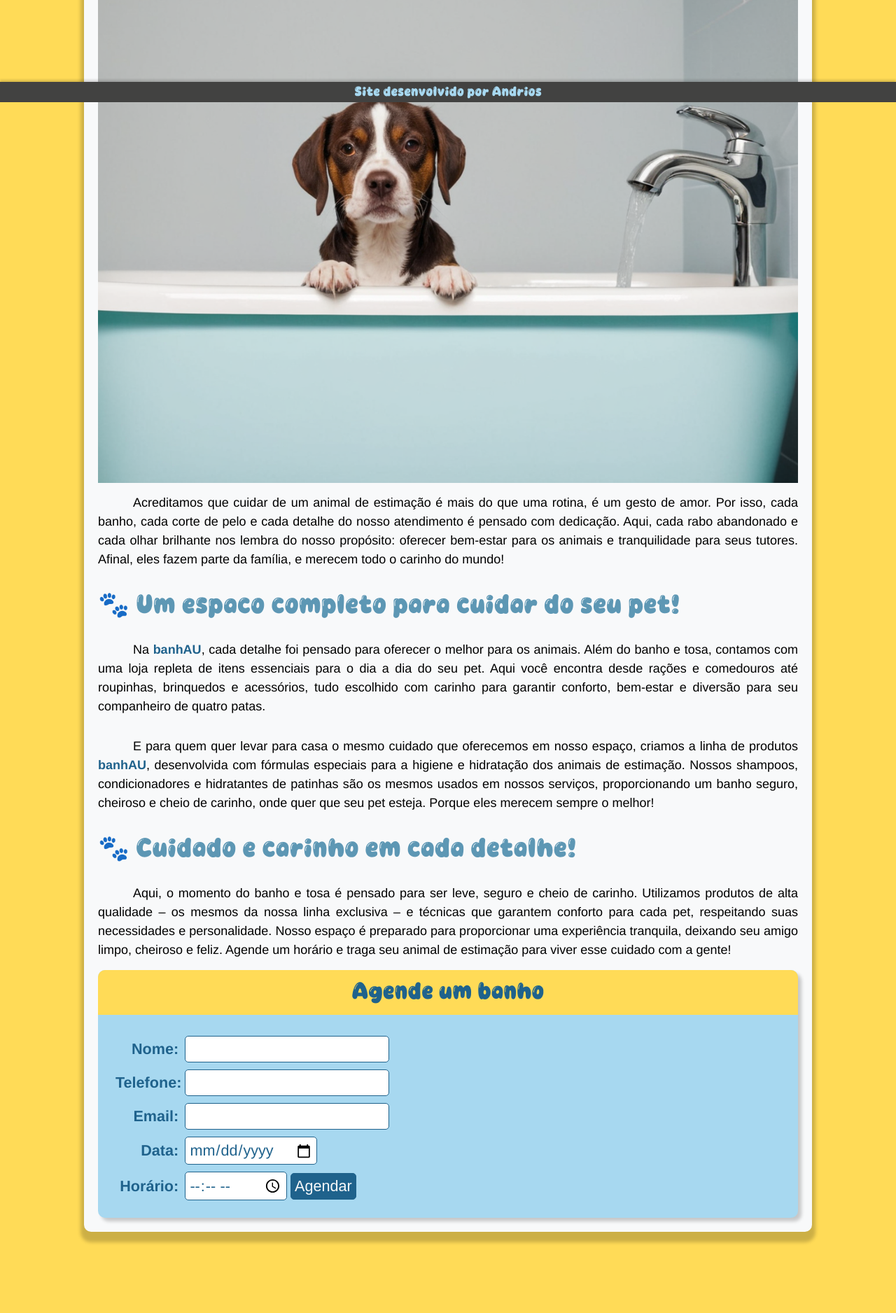
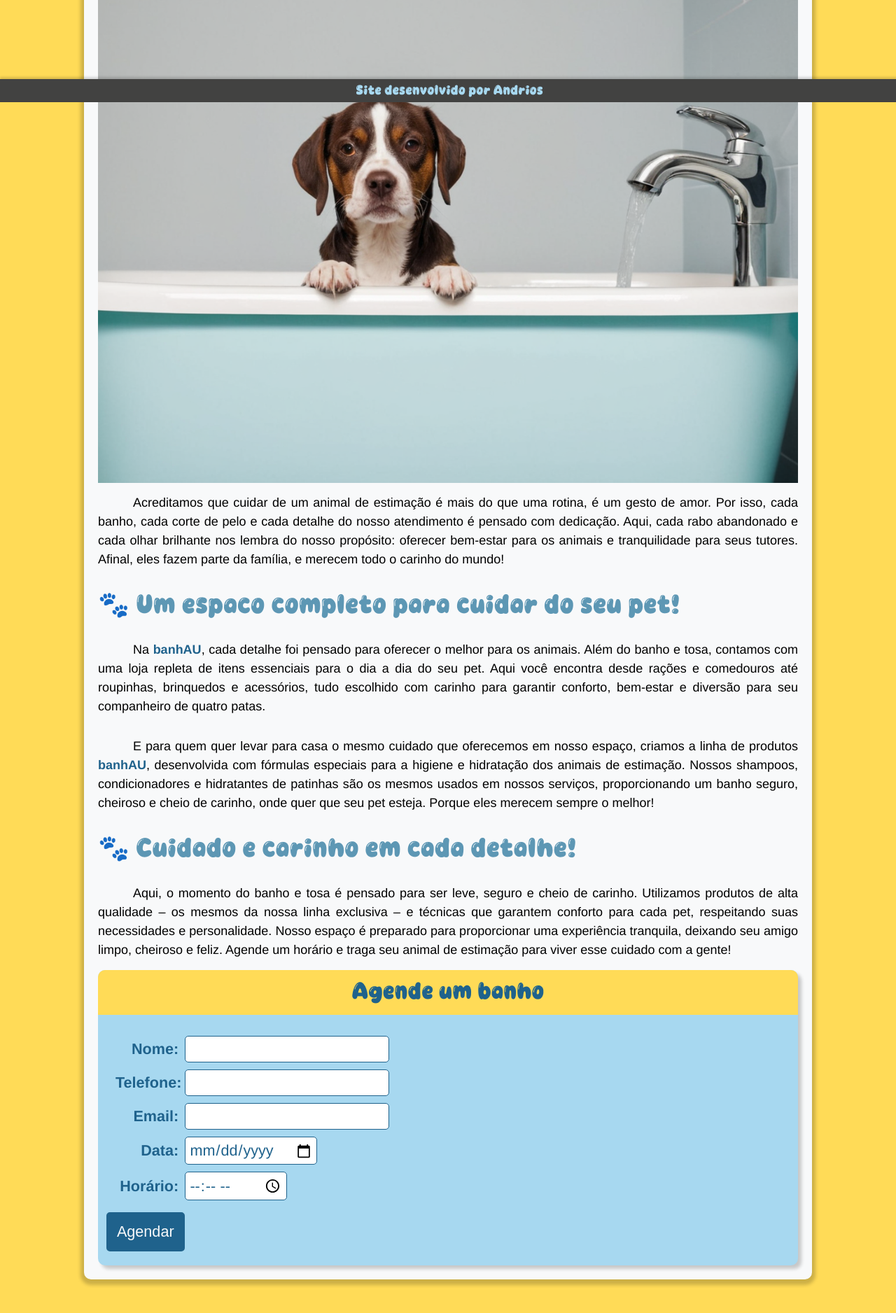
Before and after one commit to andrios5/banhAU, a plain HTML site: page index.htm in a window 1280 px wide. Shown: the part 654-2530 px from the top of the page at 70% size. Drawn offline with nearby package versions, Linux system fonts and the light colour scheme.

Commit message:
Mobile commit 6

```diff
--- a/index.htm
+++ b/index.htm
@@ -62,8 +62,8 @@
                         <div>
                             <label for="horario">Horário:</label>
                             <input type="time" name="horario" id="horario">
-                            <button type="submit" id="agendar">Agendar</button>
                         </div>
+                        <div><button type="submit" id="agendar">Agendar</button></div>
                     </form>
                 </aside>
             </article>
--- a/style.css
+++ b/style.css
@@ -45,7 +45,7 @@ header > h1 > img {
 }
 nav {
     background-color: var(--cor0);
-    box-shadow: 5px 5px 5px rgba(0, 0, 0, 0.2);
+    box-shadow: 3px 3px 5px rgba(0, 0, 0, 0.150);
     padding: 10px 10px 10px 10px;
     text-align: center;
     position: sticky;
@@ -62,9 +62,9 @@ nav a {
 }
 a:hover {
     background-color: var(--cor2);
-    border-radius: 5px 5px 5px 5px;
+    border-radius: 3px 3px 5px 5px;
     box-shadow: 0px 5px 5px rgba(0, 0, 0, 0.2);
-    text-shadow: 3px 3px 3px rgba(0, 0, 0, 0.2);
+    text-shadow: 2px 2px 3px rgba(0, 0, 0, 0.2);
 }
 
 /*main*/
@@ -75,7 +75,7 @@ main {
     padding: 20px;
     border-radius: 0px 0px 10px 10px;
     max-width: 1000px;
-    box-shadow: 0px 10px 5px 5px rgba(0, 0, 0, 0.2);
+    box-shadow: 0px 3px 5px 5px rgba(0, 0, 0, 0.2);
     margin-bottom: 100px;
 }
 
@@ -156,9 +156,11 @@ form div{
 
 }
 #agendar {
+    margin-top: 10%;
+    margin-left: 10%;
     background-color: var(--cor4);
     color: var(--cor0);
-    border: 1px solid var(--cor4);
+    border: 10px solid var(--cor4);
     border-radius: 5px;
     padding: 5px;
     font-size: 1.2em;
@@ -169,10 +171,9 @@ footer {
     background-color: var(--cor6);
     color: var(--cor2);
     text-align: center;
-    padding: -5px;
+    padding: 2px;
     font-family: var(--fonte-destaque);
     font-size: 1em;
-
     box-shadow: 0px -3px 3px rgba(0, 0, 0, 0.150);
     position: fixed;
     bottom: 0;
```
